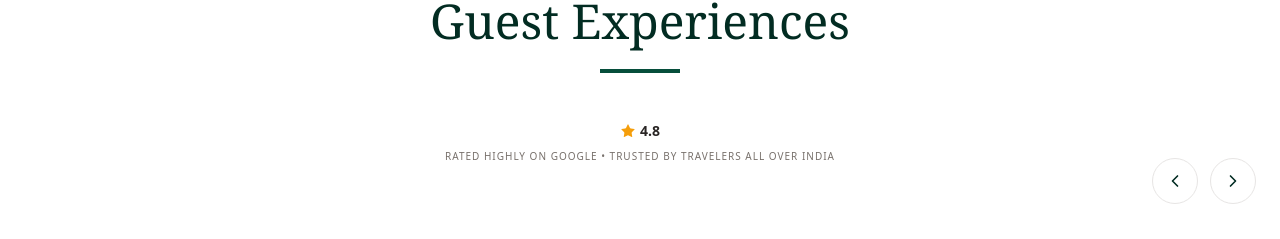
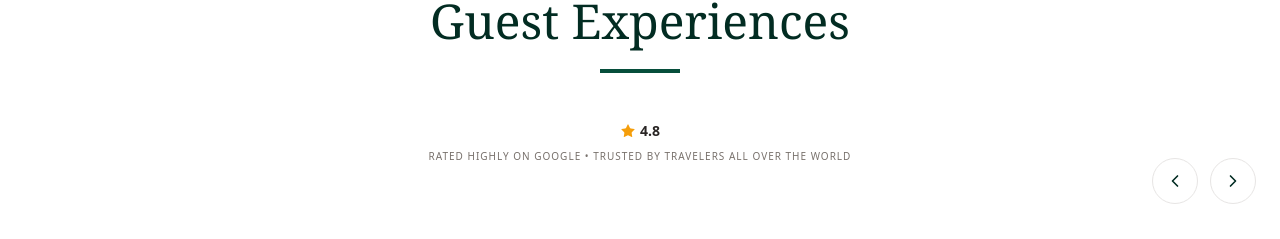
Before and after one commit to studio-prcptiv/indus-valley-resort, a React (Vite) app: page / in a window 1280 px wide. Shown: the part 3977-4216 px from the top of the page. Built offline with nearby package versions, Linux system fonts and the light colour scheme; a web font is replaced by a local one.

Commit message:
Fixed typos

```diff
--- a/src/App.jsx
+++ b/src/App.jsx
@@ -643,7 +643,7 @@ const GuestReviews = () => {
               <span className="text-stone-800 font-bold text-sm">4.8</span>
             </div>
             <p className="text-[10px] uppercase tracking-widest text-stone-500 font-medium">
-              Rated highly on Google • Trusted by Travelers all over India
+              Rated highly on Google • Trusted by Travelers all over the World
             </p>
           </div>
         </Reveal>
```
